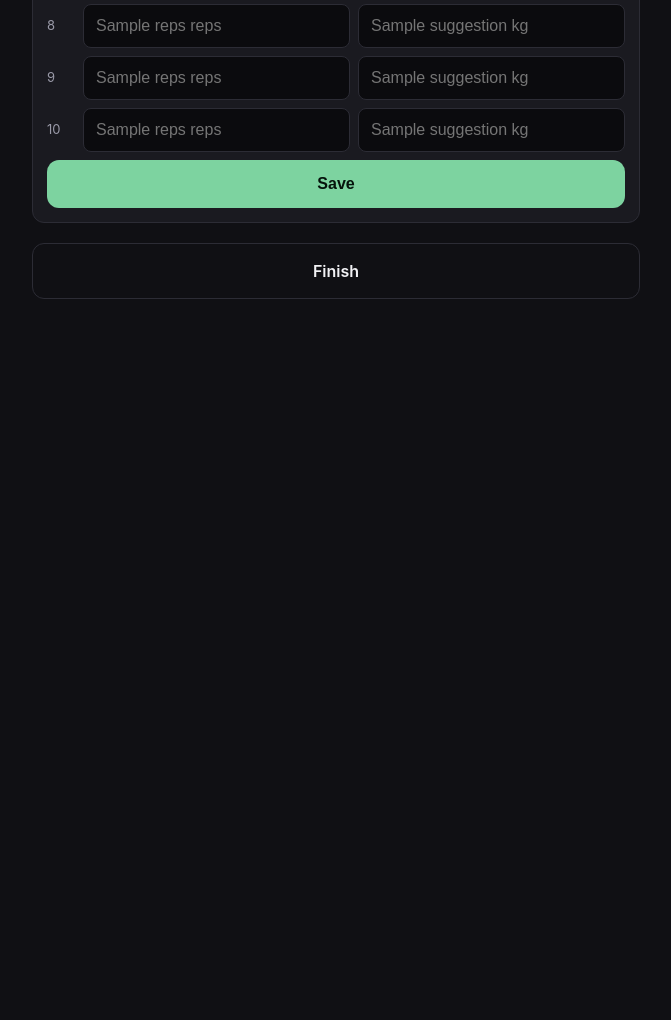
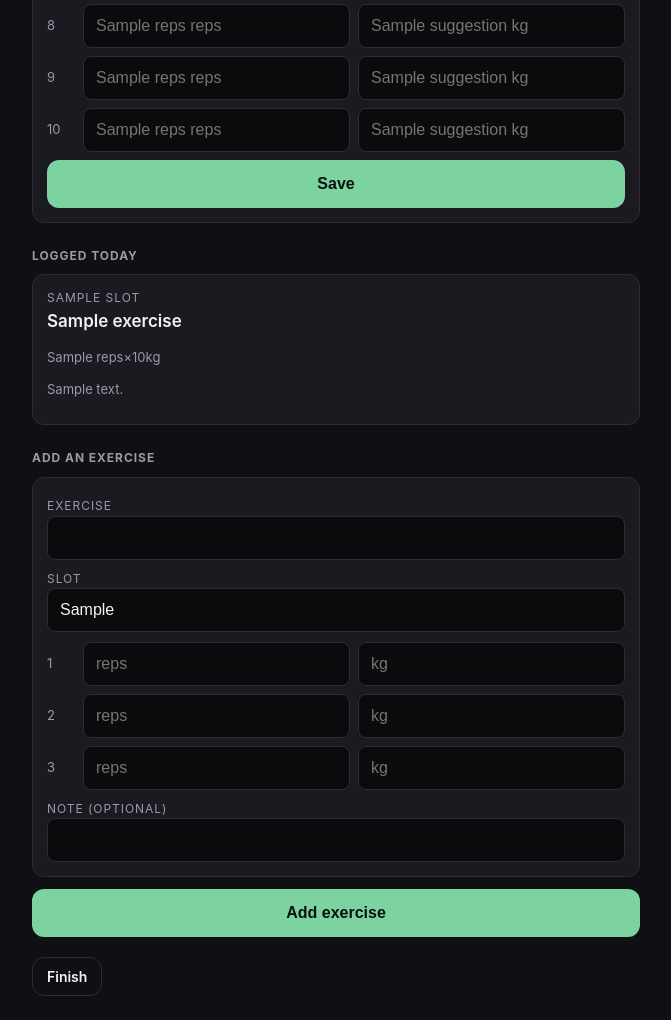
Before and after one commit to jay-withers/gym-log, a FastAPI app: template src/gymlog/templates/session.html in a window 1280 px wide. Shown: the part 598-1618 px from the top of the page, without its empty margins (304-975 px from the left). Before the commit the page ends 897 px from the top, so only its background shows below. Run offline with FastAPI, Linux system fonts and the light colour scheme; the template is opened without the code that fills it: most values are stand-ins (such as "Sample title", 1, 10 or a date in 2020); parts of the project's set-up code (start-up, migrations or seed data) failed here and were passed over.

Commit message:
feat: add a loose Wednesday core day, and manual exercises alongside prescribed ones
Wednesday carries no block prescription — it's a third day that doesn't fit
the rotating 8-week structure, always available from the strength page
regardless of the block's own two days. Every session, prescribed or loose,
can now also log an exercise the block doesn't know about: name, a slot
(existing ones offered via a datalist, but any value is accepted and gets
tracked for History by slot automatically), and up to three sets. Weight is
optional there, unlike a prescribed set — a manually added exercise is as
likely to be pull-ups as a loaded lift, and a blank weight is bodyweight,
not a set that wasn't performed.

Reuses Log.with_entry, the same mechanism a prescribed card saves through,
so a loose day and an improvised extra both end up as one more entry in
today's session rather than a different kind of record.

Co-Authored-By: Claude Sonnet 5 <noreply@anthropic.com>

```diff
--- a/src/gymlog/templates/session.html
+++ b/src/gymlog/templates/session.html
@@ -8,7 +8,9 @@
    thing in HTML, so this is a list of forms rather than one form of sections -
    which is also what lets a save be a plain submit with no JavaScript. #}
 
+{% if cards %}
 <div class="last" id="progress">{{ done }} of {{ cards | length }} recorded today</div>
+{% endif %}
 
 {% for card in cards %}
 {% set e = card.exercise %}
@@ -73,7 +75,52 @@
 </form>
 {% endfor %}
 
-<a class="btn ghost" href="/strength" style="margin-top:20px">Finish</a>
+{% if extras %}
+<h2 class="slot" style="margin-top:24px">Logged today</h2>
+{% for e in extras %}
+<div class="card">
+  <div class="slot">{{ e.slot }}</div>
+  <div class="name">{{ e.exercise }}</div>
+  {% if e.sets %}
+  <p class="last">
+    {% for s in e.sets %}{{ s.reps }}&times;{{ '%g' % s.weight }}kg{% if not loop.last %}, {% endif %}{% endfor %}
+  </p>
+  {% endif %}
+  {% if e.note %}<p class="last">{{ e.note }}</p>{% endif %}
+</div>
+{% endfor %}
+{% endif %}
+
+<h2 class="slot" style="margin-top:24px">Add an exercise</h2>
+<form method="post" action="/session/{{ day }}/extra">
+  <input type="hidden" name="date" value="{{ today }}">
+  <div class="card">
+    <label class="slot" for="extra-name">Exercise</label>
+    <input type="text" id="extra-name" name="name" autocomplete="off">
+    <label class="slot" for="extra-slot" style="display:block;margin-top:10px">Slot</label>
+    <input type="text" id="extra-slot" name="slot" list="known-slots" autocomplete="off"
+           value="{{ default_slot }}">
+    <datalist id="known-slots">
+      {% for s in slots %}<option value="{{ s }}">{% endfor %}
+    </datalist>
+    <div class="sets" style="margin-top:10px">
+      {% for position in range(3) %}
+      <div class="set">
+        <span>{{ position + 1 }}</span>
+        <input type="number" name="reps_{{ position }}" placeholder="reps"
+               inputmode="numeric" min="0" max="999">
+        <input type="number" name="weight_{{ position }}" placeholder="kg"
+               inputmode="decimal" step="0.5" min="0">
+      </div>
+      {% endfor %}
+    </div>
+    <label class="slot" for="extra-note" style="display:block;margin-top:10px">Note (optional)</label>
+    <input type="text" id="extra-note" name="note" autocomplete="off">
+  </div>
+  <button type="submit">Add exercise</button>
+</form>
+
+<a class="btn ghost small" href="/strength" style="margin-top:20px">Finish</a>
 
 <script>
 // Keep what has been typed on the phone until the session is actually saved.
--- a/src/gymlog/templates/strength.html
+++ b/src/gymlog/templates/strength.html
@@ -16,6 +16,12 @@
     <a class="btn small {% if key != next_day %}ghost{% endif %}" href="/session/{{ key }}">
       {{ day.label or key }}{% if key == next_day %} · next{% endif %}
     </a>
+  {% endfor %}
+  {# Loose days carry no prescription and sit outside the block's rotation
+     entirely, so they show here unconditionally rather than competing for
+     "next". #}
+  {% for key, day_label in loose_days.items() %}
+    <a class="btn ghost small" href="/session/{{ key }}">{{ day_label }}</a>
   {% endfor %}
 </div>
 
```
Also changed, not shown: src/gymlog/api/routes.py (+75 -3 lines), src/gymlog/model.py (+10 -0 lines), tests/test_api.py (+87 -1 lines), tests/test_model.py (+17 -0 lines).
